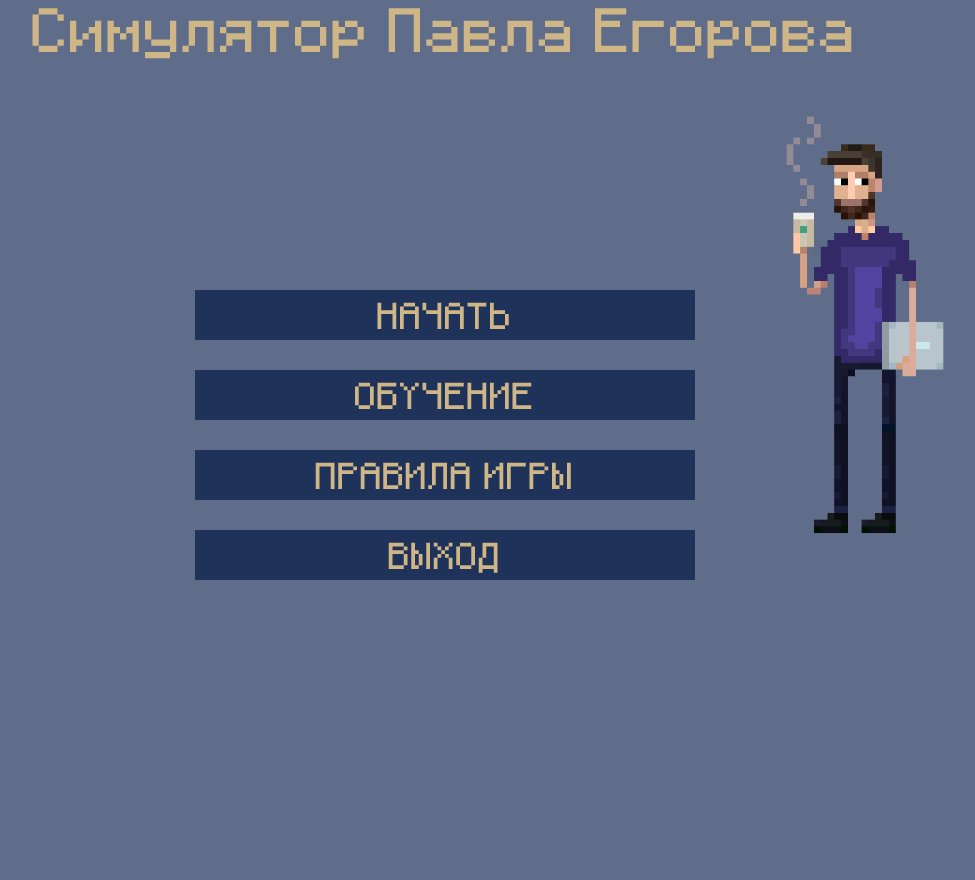
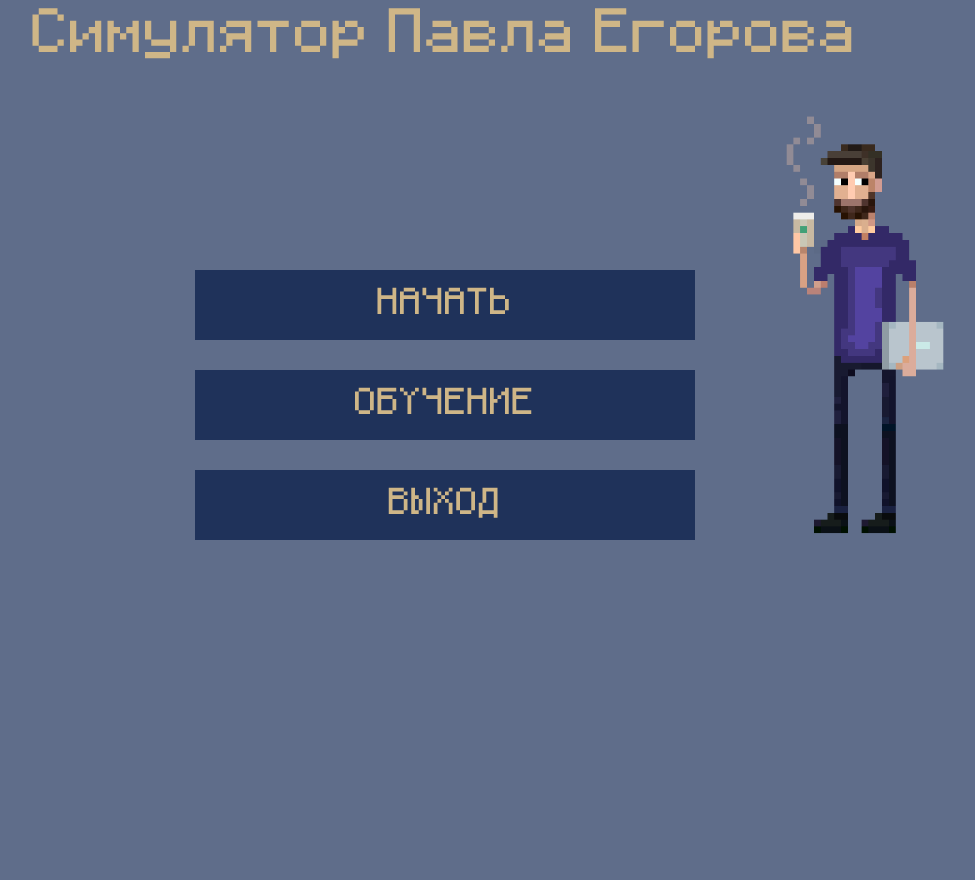
Before and after one commit to udarenienao/PESimulator, a PHP site: page / in a window 1280 px wide. Shown: the whole page, without its empty margins (195-1170 px from the left). After the commit the page ends 540 px from the top, so only its background shows below. Run offline with PHP 8.4, Linux system fonts and the light colour scheme.

Commit message:
fix menu

```diff
--- a/Menu.html
+++ b/Menu.html
@@ -10,7 +10,6 @@
 <div id="menu">
     <div class= "button" id="start" onclick="window.location.href='MainGame.html'"><p>НАЧАТЬ</p></div>
     <div class= "button" id="learn" onclick="window.location.href='Learn.html'"><p>ОБУЧЕНИЕ</p></div>
-    <div class= "button" id="rules"><p>ПРАВИЛА ИГРЫ</p></div>
     <div class= "button" id="exit" onclick="self.close()"><p>ВЫХОД</p></div>
 </div>
 <img class="Pavel" src="pictures/pavel.png" alt="Павел Егоров">
--- a/MenuStyles.css
+++ b/MenuStyles.css
@@ -11,7 +11,7 @@ body {
     left:50%;
     position:absolute;
     margin:auto;
-    top:70%;
+    top:30%
 }
 
 #menu p{
@@ -34,13 +34,12 @@ body {
     color: #CFB687;
     font-family: "font", serif;
     cursor:pointer;
-    height:50px;
+    height:70px;
     width:500px;
     text-align:center;
     font-size:30px;
-    background-size: 1px 300%;
+    background-size: 1px;
     right: 50%;
-    bottom: 300px;
 }
 
 .button:hover{
@@ -55,5 +54,5 @@ body {
     margin: auto;
     width: 15%;
     right: 10%;
-    top: 13%
+    top: 13%;
 }
```
